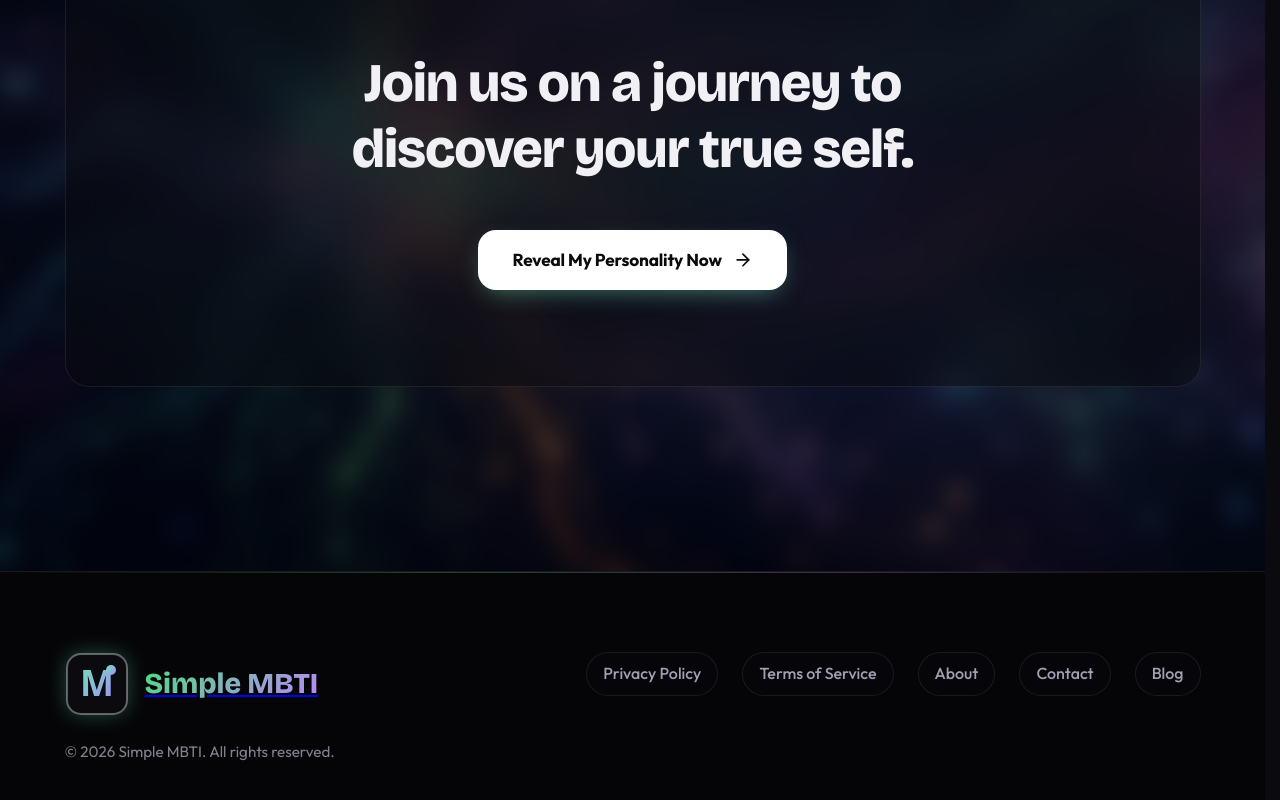
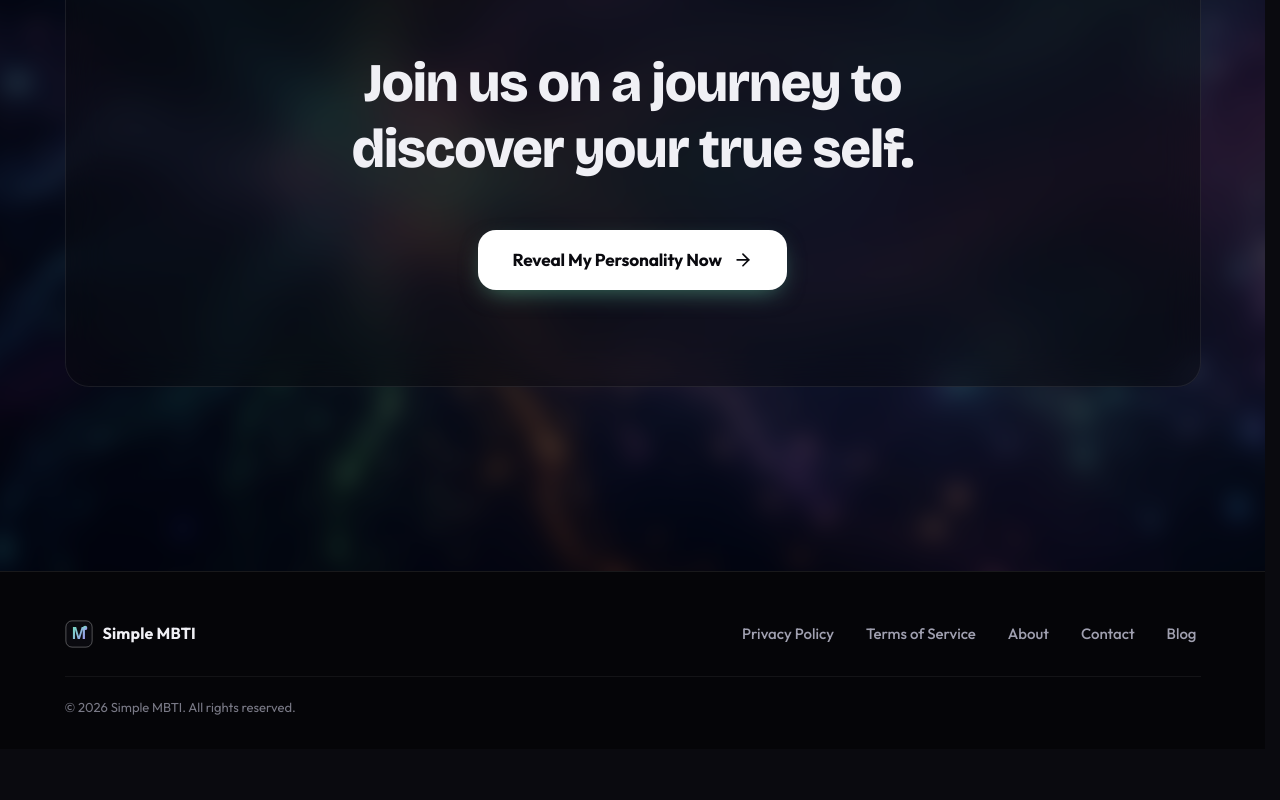
Before and after one commit to jeiljjw/mbti_, a React (Vite) app: page /en in a window 1280 px wide. Shown: the part 3757-4557 px from the top of the page. After the commit the page ends 4506 px from the top, so only its background shows below. Built offline with nearby package versions, Linux system fonts and the light colour scheme; no server answers.

Commit message:
design(footer): quiet single-band layout, plain text links

```diff
--- a/src/components/Footer.tsx
+++ b/src/components/Footer.tsx
@@ -6,31 +6,29 @@ export const Footer = () => {
   const { t, i18n } = useTranslation();
   const { lang } = useParams<{ lang: string }>();
   const cur = isSupportedLang(lang) ? lang : (isSupportedLang(i18n.language) ? i18n.language : 'en');
+  const navLabel = cur === 'ko' ? '하단 메뉴' : cur === 'ja' ? 'フッターナビ' : 'Footer';
 
   return (
     <footer className="footer">
       <div className="container">
-        <div className="footer-content">
-          <div className="footer-left">
-            <Link to={`/${cur}`} className="footer-brand">
-              <img src="/favicon.svg" alt="Simple MBTI Logo" className="footer-logo" />
-              <span className="footer-title">Simple MBTI</span>
+        <div className="footer-bar">
+          <Link to={`/${cur}`} className="footer-brand">
+            <img src="/favicon.svg" alt="Simple MBTI Logo" className="footer-logo" />
+            <span className="footer-title">Simple MBTI</span>
+          </Link>
+
+          <nav className="footer-links" aria-label={navLabel}>
+            <Link to={`/${cur}/privacy`} className="footer-link">{t('footer.privacy')}</Link>
+            <Link to={`/${cur}/terms`} className="footer-link">{t('footer.terms')}</Link>
+            <Link to={`/${cur}/about`} className="footer-link">{t('footer.about')}</Link>
+            <Link to={`/${cur}/contact`} className="footer-link">
+              {cur === 'ko' ? '문의' : cur === 'ja' ? 'お問い合わせ' : 'Contact'}
             </Link>
-            <p className="footer-copyright">{t('footer.copyright')}</p>
-          </div>
+            <Link to={`/${cur}/blog`} className="footer-link">Blog</Link>
+          </nav>
+        </div>
 
-          <div className="footer-right">
-            <div className="footer-links">
-              <Link to={`/${cur}/privacy`} className="footer-link-btn">{t('footer.privacy')}</Link>
-              <Link to={`/${cur}/terms`} className="footer-link-btn">{t('footer.terms')}</Link>
-              <Link to={`/${cur}/about`} className="footer-link-btn">{t('footer.about')}</Link>
-              <Link to={`/${cur}/contact`} className="footer-link-btn">
-                {cur === 'ko' ? '문의' : cur === 'ja' ? 'お問い合わせ' : 'Contact'}
-              </Link>
-              <Link to={`/${cur}/blog`} className="footer-link-btn">Blog</Link>
-            </div>
-          </div>
-        </div>
+        <p className="footer-copyright">{t('footer.copyright')}</p>
       </div>
     </footer>
   );
--- a/src/index.css
+++ b/src/index.css
@@ -535,118 +535,94 @@ h1, h2, h3, h4, h5, h6 {
   margin-top: 2rem;
 }
 
-/* Footer */
+/* Hallmark · pre-emit critique: P4 H5 E4 S5 R5 V4 */
+/* Footer — quiet single-band: brand left, links right, legal below */
 .footer {
   border-top: 1px solid var(--glass-border);
-  padding: 5rem 0 calc(4rem + var(--sab));
+  padding: 2.5rem 0 calc(2rem + var(--sab));
   padding-left: var(--sal);
   padding-right: var(--sar);
   background: var(--bg-darker);
-  position: relative;
-  overflow: hidden;
-}
-
-.footer::before {
-  content: '';
-  position: absolute;
-  top: 0;
-  left: 50%;
-  transform: translateX(-50%);
-  width: 100%;
-  height: 1px;
-  background: linear-gradient(90deg, transparent, var(--accent-green), var(--accent-purple), transparent);
-  opacity: 0.3;
-}
-
-.footer-content {
+}
+
+.footer-bar {
   display: flex;
   justify-content: space-between;
-  align-items: flex-start;
-  gap: 3rem;
-}
-
-.footer-left {
-  display: flex;
-  flex-direction: column;
-  gap: 1.5rem;
-  text-align: left;
+  align-items: center;
+  gap: 1rem 2rem;
+  flex-wrap: wrap;
 }
 
 .footer-brand {
-  display: flex;
-  align-items: center;
-  gap: 1rem;
+  display: inline-flex;
+  align-items: center;
+  gap: 0.625rem;
+  text-decoration: none;
+  min-height: 44px;
 }
 
 .footer-logo {
-  width: 64px;
-  height: 64px;
-  filter: drop-shadow(0 0 10px rgba(110, 231, 183, 0.3));
+  width: 28px;
+  height: 28px;
 }
 
 .footer-title {
-  font-family: var(--font-display);
-  font-size: 1.8rem;
-  font-weight: 800;
-  background: var(--gradient-main);
-  -webkit-background-clip: text;
-  -webkit-text-fill-color: transparent;
-  background-clip: text;
-}
-
-.footer-copyright {
-  color: var(--text-secondary);
-  font-size: 0.95rem;
-  opacity: 0.8;
-}
-
-.footer-right {
-  display: flex;
-  flex-direction: column;
-  align-items: flex-end;
+  font-family: var(--font-main);
+  font-size: 1rem;
+  font-weight: 700;
+  color: var(--text-primary);
+  letter-spacing: 0.01em;
+  white-space: nowrap;
 }
 
 .footer-links {
   display: flex;
-  gap: 1.5rem;
+  align-items: center;
+  gap: 0.25rem 1.5rem;
   flex-wrap: wrap;
-  justify-content: flex-end;
-}
-
-.footer-link-btn {
+}
+
+.footer-link {
   color: var(--text-secondary);
   text-decoration: none;
   font-weight: 500;
-  font-size: 1rem;
-  padding: 0.5rem 1rem;
-  border-radius: 9999px;
-  border: 1px solid var(--glass-border);
-  background: var(--glass-bg);
-  transition: color 0.15s ease-out, border-color 0.15s ease-out, background 0.15s ease-out;
+  font-size: 0.9375rem;
+  line-height: 1.4;
+  padding: 0.625rem 0.25rem;
   min-height: 44px;
   display: inline-flex;
   align-items: center;
+  white-space: nowrap;
+  transition: color 0.15s ease-out;
+}
+
+.footer-link:active {
+  color: var(--text-primary);
+}
+
+.footer-copyright {
+  margin-top: 1.25rem;
+  padding-top: 1.25rem;
+  border-top: 1px solid var(--glass-border);
+  color: var(--text-secondary);
+  font-size: 0.8125rem;
+  opacity: 0.75;
 }
 
 @media (max-width: 768px) {
-  .footer-content {
+  .footer-bar {
     flex-direction: column;
     align-items: center;
     text-align: center;
-    gap: 4rem;
-  }
-
-  .footer-left {
-    align-items: center;
-    text-align: center;
-  }
-
-  .footer-right {
-    align-items: center;
+    gap: 1.25rem;
   }
 
   .footer-links {
     justify-content: center;
+  }
+
+  .footer-copyright {
+    text-align: center;
   }
 }
 
@@ -1714,19 +1690,11 @@ button, a {
   }
 
   .footer-links {
-    display: grid;
-    grid-template-columns: 1fr 1fr;
-    gap: 0.6rem;
-    width: 100%;
-    max-width: 380px;
-  }
-
-  .footer-link-btn {
-    text-align: center;
+    gap: 0.25rem 1.25rem;
+  }
+
+  .footer-link {
     min-height: 46px;
-    display: inline-flex;
-    align-items: center;
-    justify-content: center;
   }
 }
 
@@ -1770,11 +1738,10 @@ button, a {
   .mode-card:hover { transform: translateY(-6px) rotate(-0.5deg) !important; }
   .sticker:hover { transform: translateY(-6px) rotate(-0.4deg); }
   .type-chip:hover { transform: translateY(-3px) rotate(-1deg); }
-  .footer-link-btn:hover {
+  .footer-link:hover {
     color: var(--text-primary);
-    border-color: var(--text-primary);
-    background: rgba(255, 255, 255, 0.08);
-    transform: translateY(-2px);
+    text-decoration: underline;
+    text-underline-offset: 4px;
   }
   .marquee:hover .marquee-track { animation-play-state: paused; }
   .btn-primary:hover::after { left: 130%; }
@@ -1784,7 +1751,7 @@ button, a {
 @media (hover: none) {
   .btn:hover, .btn-primary:hover, .btn-outline:hover, .btn-glass:hover,
   .sticker:hover, .type-chip:hover, .mode-card:hover, .choice:hover,
-  .char-tag:hover, .footer-link-btn:hover, .legal-section-card:hover {
+  .char-tag:hover, .footer-link:hover, .legal-section-card:hover {
     transform: none;
     background: inherit;
   }
@@ -1907,11 +1874,8 @@ button, a {
 
   /* Footer: tighter + thumb-safe */
   .footer {
-    padding: 3.5rem 0 calc(2.5rem + var(--sab));
-  }
-
-  .footer-logo { width: 48px; height: 48px; }
-  .footer-title { font-size: 1.5rem; }
+    padding: 2rem 0 calc(1.75rem + var(--sab));
+  }
 
   /* Mode cards already stack — tighten type */
   .mode-card strong { font-size: 1.05rem; }
@@ -1955,7 +1919,7 @@ button, a {
 
 .choice:focus-visible, .btn:focus-visible, .type-chip:focus-visible,
 .nav-link:focus-visible, .menu-toggle:focus-visible, .lang-toggle:focus-visible,
-.footer-link-btn:focus-visible {
+.footer-link:focus-visible {
   outline: 2px solid var(--accent-green);
   outline-offset: 3px;
 }
```
